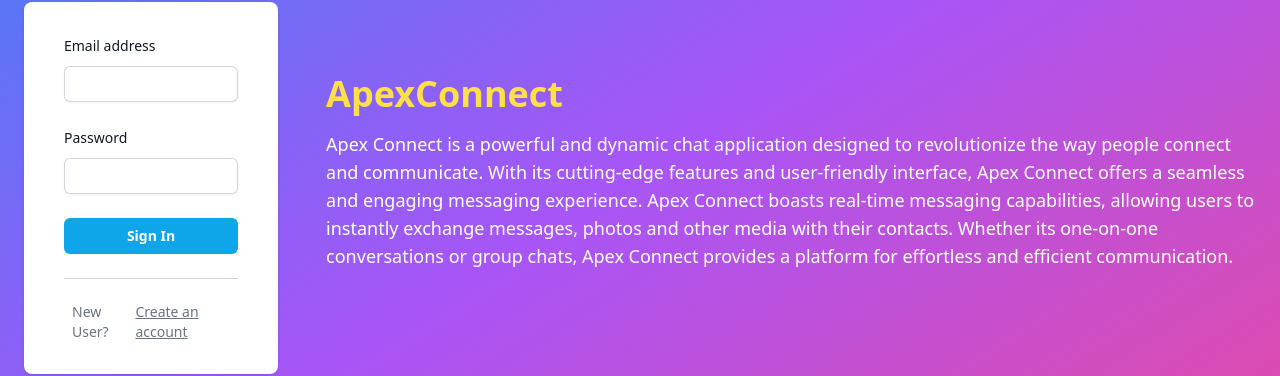
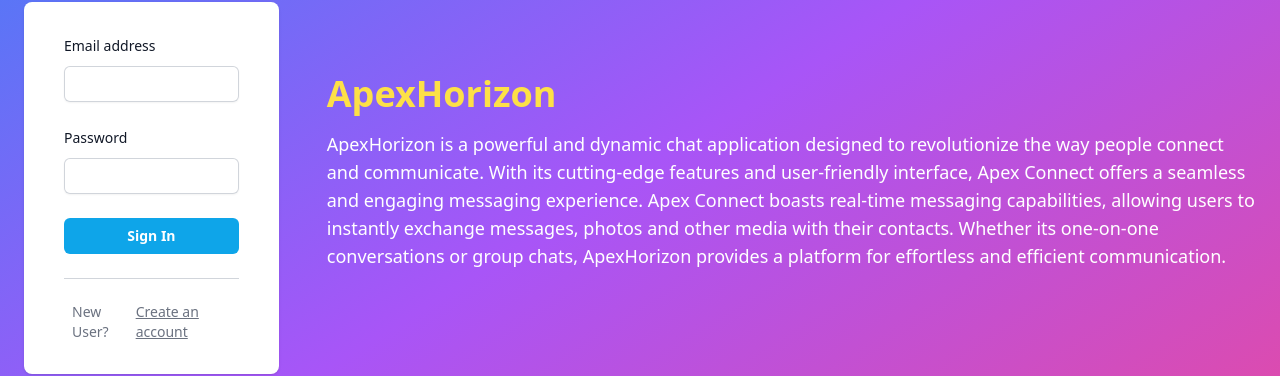
Before and after one commit to txcmosquito/ApexHorizon, a Next.js app: page / in a window 1280 px wide. Shown: the part 228-604 px from the top of the page. Built offline with nearby package versions, Linux system fonts and the light colour scheme; no server answers; what pusher would draw is missing.

Commit message:
'final2'

```diff
--- a/app/(site)/page.tsx
+++ b/app/(site)/page.tsx
@@ -54,10 +54,10 @@ const Auth = () => {
                     className="text-4xl font-bold text-yellow-300 mb-4"
                     style={pandoraAnimation}
                 >
-                    ApexConnect
+                    ApexHorizon
                 </animated.h1>
                 <animated.p className="text-white text-lg" style={pandoraAnimation}>
-                    Apex Connect is a powerful and dynamic chat application designed to revolutionize the way people connect and communicate. With its cutting-edge features and user-friendly interface, Apex Connect offers a seamless and engaging messaging experience. Apex Connect boasts real-time messaging capabilities, allowing users to instantly exchange messages, photos and other media with their contacts. Whether its one-on-one conversations or group chats, Apex Connect provides a platform for effortless and efficient communication.
+                    ApexHorizon is a powerful and dynamic chat application designed to revolutionize the way people connect and communicate. With its cutting-edge features and user-friendly interface, Apex Connect offers a seamless and engaging messaging experience. Apex Connect boasts real-time messaging capabilities, allowing users to instantly exchange messages, photos and other media with their contacts. Whether its one-on-one conversations or group chats, ApexHorizon provides a platform for effortless and efficient communication.
                 </animated.p>
             </div>
         </div>
--- a/app/layout.tsx
+++ b/app/layout.tsx
@@ -5,7 +5,7 @@ import ToasterContext from './context/ToasterContext'
 import React from "react";
 
 export const metadata = {
-  title: 'Chat',
+  title: 'ApexHorizon',
   description: 'Start',
 }
 
```
